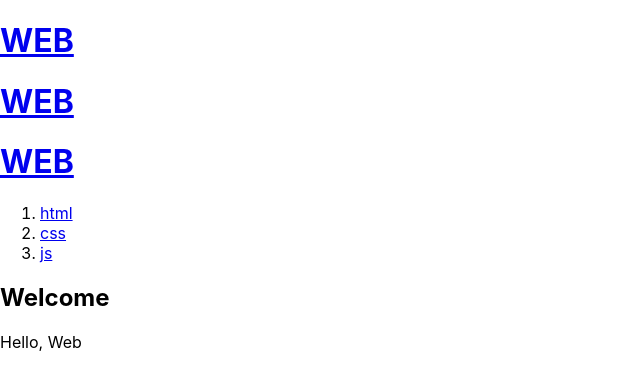
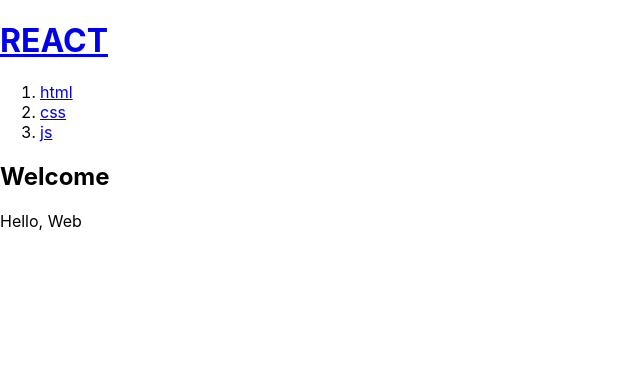
Before and after one commit to Du0Du0/react-app, a React (Create React App) app: page / in a window 1280 px wide. Shown: the top 390 px of the page, without its empty margins (0-640 px from the left). Built offline with nearby package versions, Linux system fonts and the light colour scheme.

Commit message:
react props

```diff
--- a/src/App.js
+++ b/src/App.js
@@ -1,35 +1,49 @@
 import logo from './logo.svg';
 import './App.css';
 // 함수형 컴포넌트
-function Header() {
+function Header(props) {
+  console.log('props',props, props.title);
   return <header>
-     <h1><a href='/'>WEB</a></h1>
+     <h1><a href='/'>{props.title}</a></h1>
   </header>
 }
-function Nav() {
+function Nav(props) {
+  const lis = [
+    <li><a href='/read/1'>html</a></li>,
+    <li><a href='/read/1'>css</a></li>,
+    <li><a href='/read/1'>js</a></li>
+  ]
+  for(let i=0; i <props.topics; i++){
+    let t = props.topics[i];
+    lis.push(<li key={t.id}><a href>{'/read/'+t.id}</a>{t.title}</li>)
+  }
   return <nav>
      <ol>
-        <li><a href='/read/1'>html</a></li>
-        <li><a href='/read/1'>css</a></li>
-        <li><a href='/read/1'>js</a></li>
+      {lis}
       </ol>
   </nav>
 }
-function Article() {
+function Article(props) {
   return <article>
-     <h2>Welcome</h2>
-        Hello, Web
+     <h2>{props.title}</h2>
+     {props.body}
+
   </article>
 }
 
 function App() {
+  const topics = [
+   {id: 1, title: 'html', body: 'html is...'},
+   {id: 2, title: 'css', body: 'css is...'},
+   {id: 3, title: 'javascript', body: 'javascript is...'}
+  ]
   return (
     <div>
+    <Header title="REACT"></Header>
     <Header></Header>
     <Header></Header>
-    <Header></Header>
-    <Nav></Nav>
-    <Article></Article>
+    <Nav topics="{topics}"></Nav>
+    <Article title="Welcome" body="Hello, Web"></Article>
     </div>
   );
 }
```
